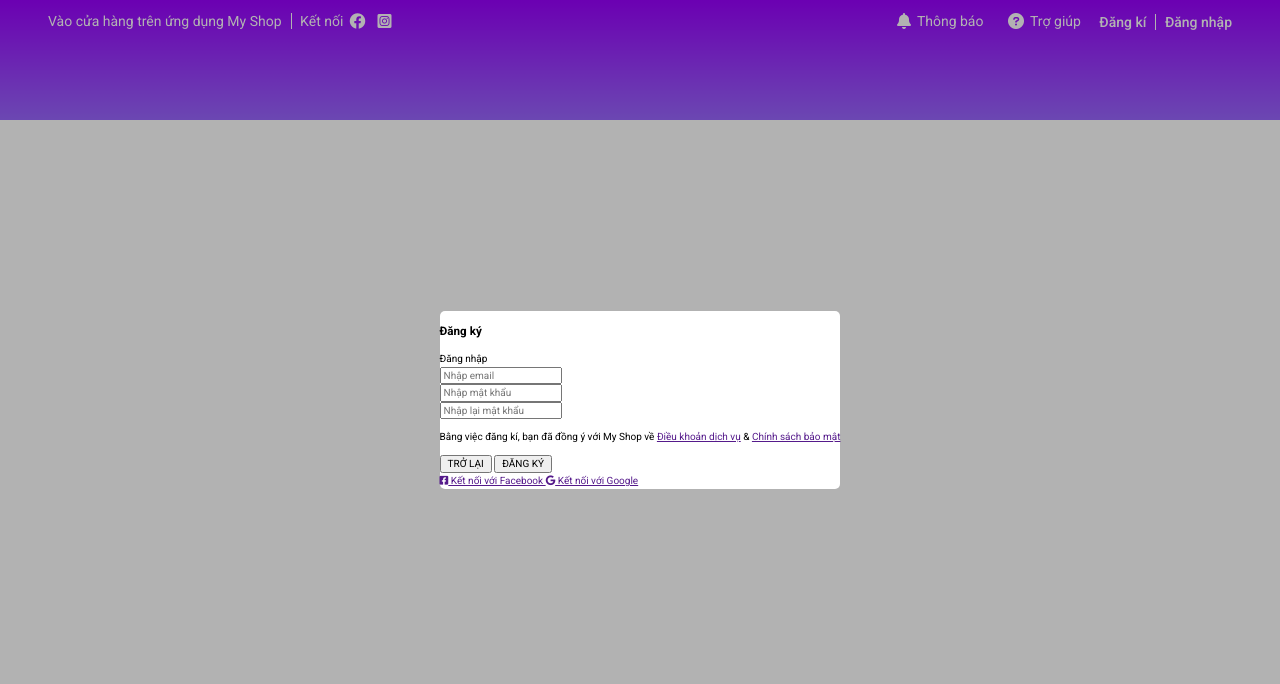
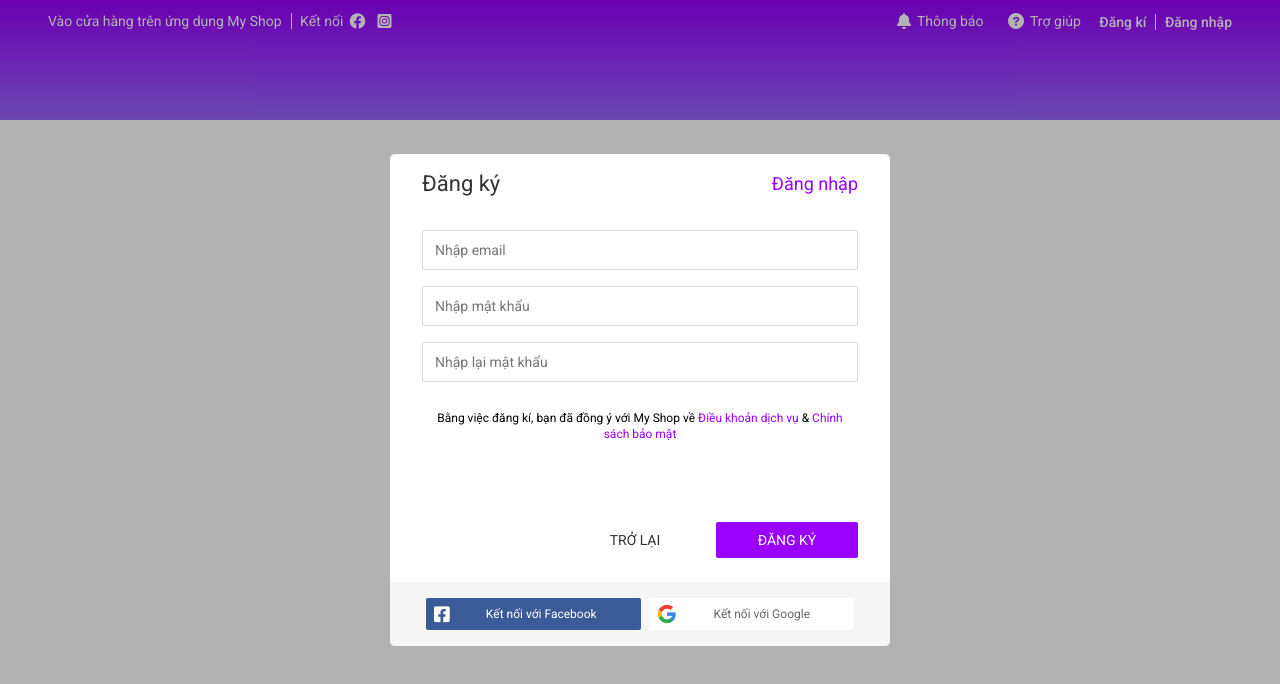
Before and after one commit to locpham050100/my-shop, a plain HTML site: page index.html in a window 1280 px wide. Drawn offline with nearby package versions, Linux system fonts and the light colour scheme.

Commit message:
CSS form đăng ký

```diff
--- a/assets/css/base.css
+++ b/assets/css/base.css
@@ -3,6 +3,7 @@
   --black-color: #000;
   --text-color: #333;
   --primary-color: #9900ff;
+  --border-color: #dbdbdb;
 }
 
 * {
@@ -59,8 +60,49 @@ html {
 }
 
 .modal__body {
-    background-color: var(--white-color);
   margin: auto;
   z-index: 1;
-    border-radius: 0.5rem;
 }
+
+/* Button style */
+
+.btn {
+  min-width: 14.2rem;
+  height: 3.6rem;
+  padding: 0 1.2rem;
+  border: none;
+  text-decoration: none;
+  border-radius: 0.2rem;
+  font-size: 1.4rem;
+  cursor: pointer;
+  background-color: #fff;
+  color: var(--text-color);
+  display: flex;
+  justify-content: center;
+  align-items: center;
+}
+
+.btn.btn--normal:hover {
+  background-color: rgb(0, 0, 0, 0.1);
+}
+
+.btn.btn--size-s {
+    height: 3.2rem;
+    font-size: 1.2rem;
+    padding: 0 0.8rem;
+}
+
+.btn.btn--primary {
+  color: var(--white-color);
+  background-color: var(--primary-color);
+}
+
+.btn.btn--disabled {
+  color: #949494;
+  cursor: default;
+  background-color: #c3c3c3;
+}
+
+.auth-form__controls-back {
+  margin-right: 1rem;
+}
--- a/assets/css/main.css
+++ b/assets/css/main.css
@@ -243,3 +243,104 @@
   font-size: 1.4rem;
   font-weight: 450;
 }
+
+/* authen modal */
+.auth-form {
+  width: 50rem;
+  background-color: var(--white-color);
+  border-radius: 0.5rem;
+  overflow: hidden;
+}
+.auth-form__container {
+  padding: 0 3.2rem;
+}
+
+.auth-form__header {
+  display: flex;
+  align-items: center;
+  justify-content: space-between;
+}
+
+.auth-form__heading {
+  font-size: 2.2rem;
+  font-weight: 400;
+  color: var(--text-color);
+}
+
+.auth-form__switch-btn {
+  font-size: 1.8rem;
+  color: var(--primary-color);
+  font-weight: 400;
+  cursor: pointer;
+}
+
+.auth-form__input {
+  width: 100%;
+  height: 4rem;
+  margin-top: 1.6rem;
+  padding: 0 1.2rem;
+  font-size: 1.4rem;
+  border: 0.1rem solid var(--border-color);
+  border-radius: 0.2rem;
+  outline: none;
+}
+
+.auth-form__input:focus {
+  border-color: #888;
+}
+
+.auth-form__aside {
+  margin-top: 2.8rem;
+}
+
+.auth-form__policy-text {
+  font-size: 1.2rem;
+  text-align: center;
+  padding: 0 1.2rem;
+}
+
+.auth-form__text-link {
+  text-decoration: none;
+  color: var(--primary-color);
+}
+
+.auth-form__controls {
+  margin-top: 8rem;
+  display: flex;
+  justify-content: flex-end;
+}
+
+.auth-from__social {
+  background-color: #f5f5f5;
+  padding: 1.6rem 3.6rem;
+  display: flex;
+  justify-content: space-between;
+  margin-top: 2.4rem;
+}
+
+.auth-from__social-icon {
+  font-size: 1.8rem;
+}
+
+.auth-from__social-icon-google {
+  width: 2rem;
+  height: 2rem;
+}
+
+.auth-from__social-facebook {
+  color: var(--white-color);
+  background-color: #3a5a98;
+}
+
+.auth-from__social-facebook .auth-from__social-icon {
+  color: var(--white-color);
+}
+
+.auth-from__social-title {
+  margin: 0 3.6rem;
+}
+
+.auth-from__social-google {
+  color: #666666;
+  background-color: var(--white-color);
+}
--- a/index.html
+++ b/index.html
@@ -175,9 +175,9 @@
       <div class="modal">
         <div class="modal__overlay"></div>
         <div class="modal__body">
-          <div class="modal__inner">
-            <!-- authen form -->
-            <div class="auth-form">
+          <!-- authen form -->
+          <div class="auth-form">
+            <div class="auth-form__container">
               <div class="auth-form__header">
                 <h3 class="auth-form__heading">Đăng ký</h3>
                 <span class="auth-form__switch-btn">Đăng nhập</span>
@@ -208,25 +208,25 @@
               <div class="auth-form__aside">
                 <p class="auth-form__policy-text">
                   Bằng việc đăng kí, bạn đã đồng ý với My Shop về
-                  <a href="" class="auth-form__policy">Điều khoản dịch vụ</a>
+                  <a href="" class="auth-form__text-link">Điều khoản dịch vụ</a>
                   &
-                  <a href="" class="auth-form__policy">Chính sách bảo mật</a>
+                  <a href="" class="auth-form__text-link">Chính sách bảo mật</a>
                 </p>
               </div>
               <div class="auth-form__controls">
-                <button class="btn">TRỞ LẠI</button>
+                <button class="btn auth-form__controls-back btn--normal">TRỞ LẠI</button>
                 <button class="btn btn--primary">ĐĂNG KÝ</button>
               </div>
-              <div class="auth-from__social">
-                <a href="" class="btn btn--with-icon">
-                  <i class="fa-brands fa-square-facebook"></i>
-                  Kết nối với Facebook
-                </a>
-                <a href="" class="btn btn--with-icon">
-                  <i class="fa-brands fa-google"></i>
-                  Kết nối với Google
-                </a>
-              </div>
+            </div>
+            <div class="auth-from__social">
+              <a href="" class=" btn btn--size-s auth-from__social-facebook  btn--with-icon">
+                <i class="fa-brands fa-square-facebook auth-from__social-icon"></i>
+                <span class="auth-from__social-title" >Kết nối với Facebook</span>
+              </a>
+              <a href="" class="btn btn--size-s auth-from__social-google btn--with-icon">
+                <img src="./assets/img/google_icon.png" alt="" class="auth-from__social-icon-google">
+                <span class="auth-from__social-title" >Kết nối với Google</span>
+              </a>
             </div>
           </div>
         </div>
```
Also changed, not shown: assets/img/google_icon.png (added). Lines whose indentation alone changed are shown as unchanged.
